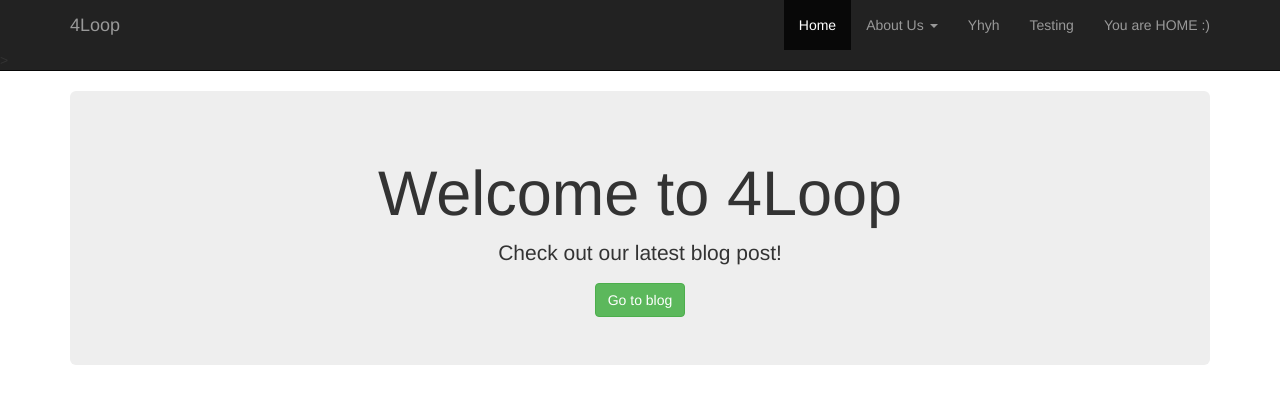
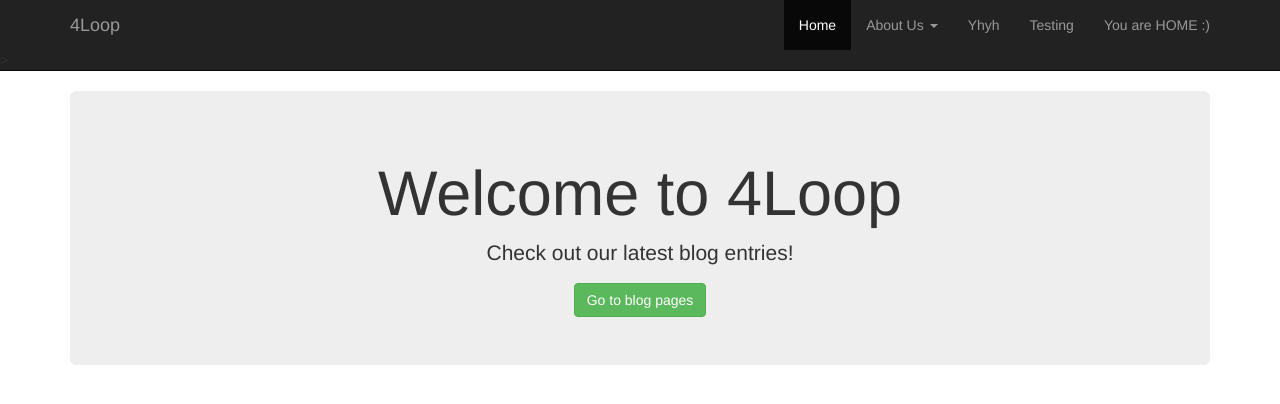
Before and after one commit to wsfan/4loop, a Jekyll site: the page index.html, which Jekyll copies as it is, in a window 1280 px wide. Shown: the top 404 px of the page. Built offline with Jekyll 4.4.1, drawn with Linux system fonts in a browser that asks for light colours; nearby versions of some CDN libraries; library files that are not in the unit come from our copies.

Commit message:
Update index.html

```diff
--- a/index.html
+++ b/index.html
@@ -73,8 +73,8 @@
 
 		<div class = "jumbotron">
 			<center><h1> Welcome to 4Loop</h1>
-			<p>Check out our latest blog post!</p>
-			<a href = "http://wsfan.github.io/4loop/2014/06/16/post1.html" class = "btn - btn-success">Go to blog</a></center>
+			<p>Check out our latest blog entries!</p>
+			<a href = "http://wsfan.github.io/4loop/blogcollect.html" class = "btn - btn-success">Go to blog pages</a></center>
 	</div>
 
 </div>
```
